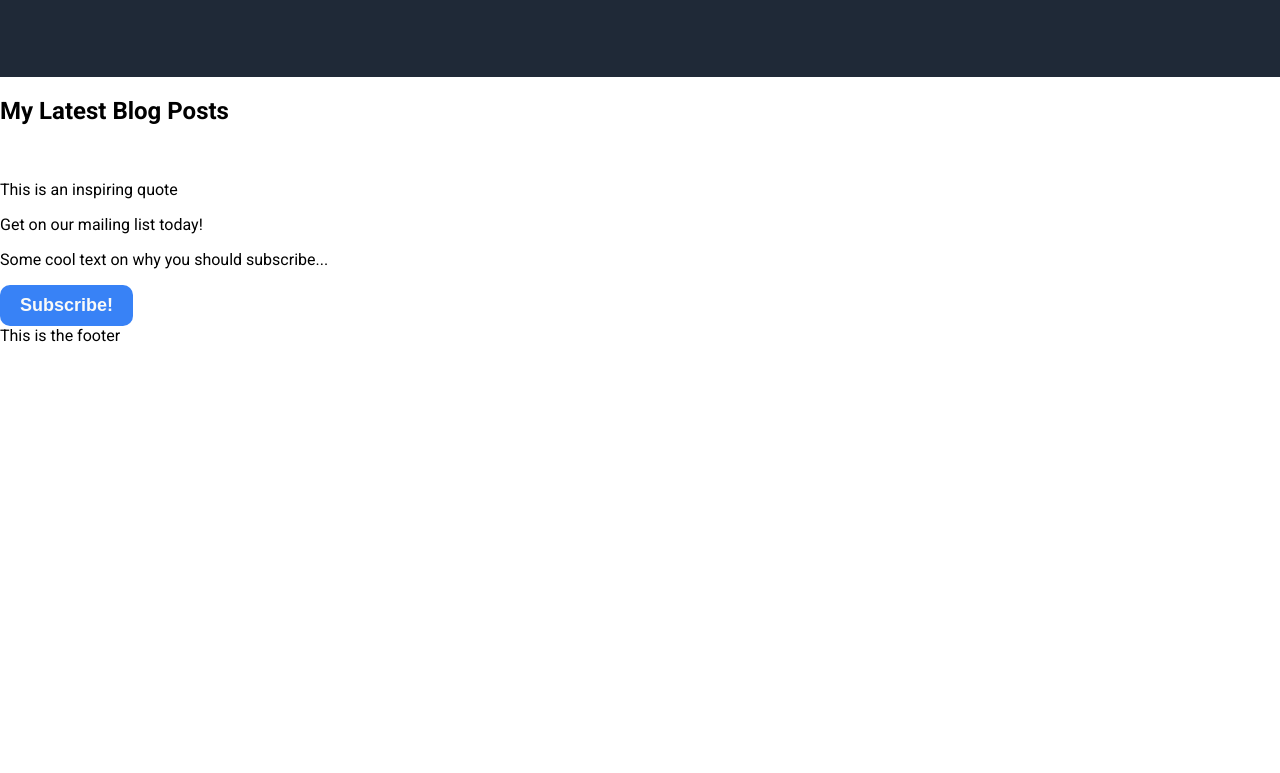
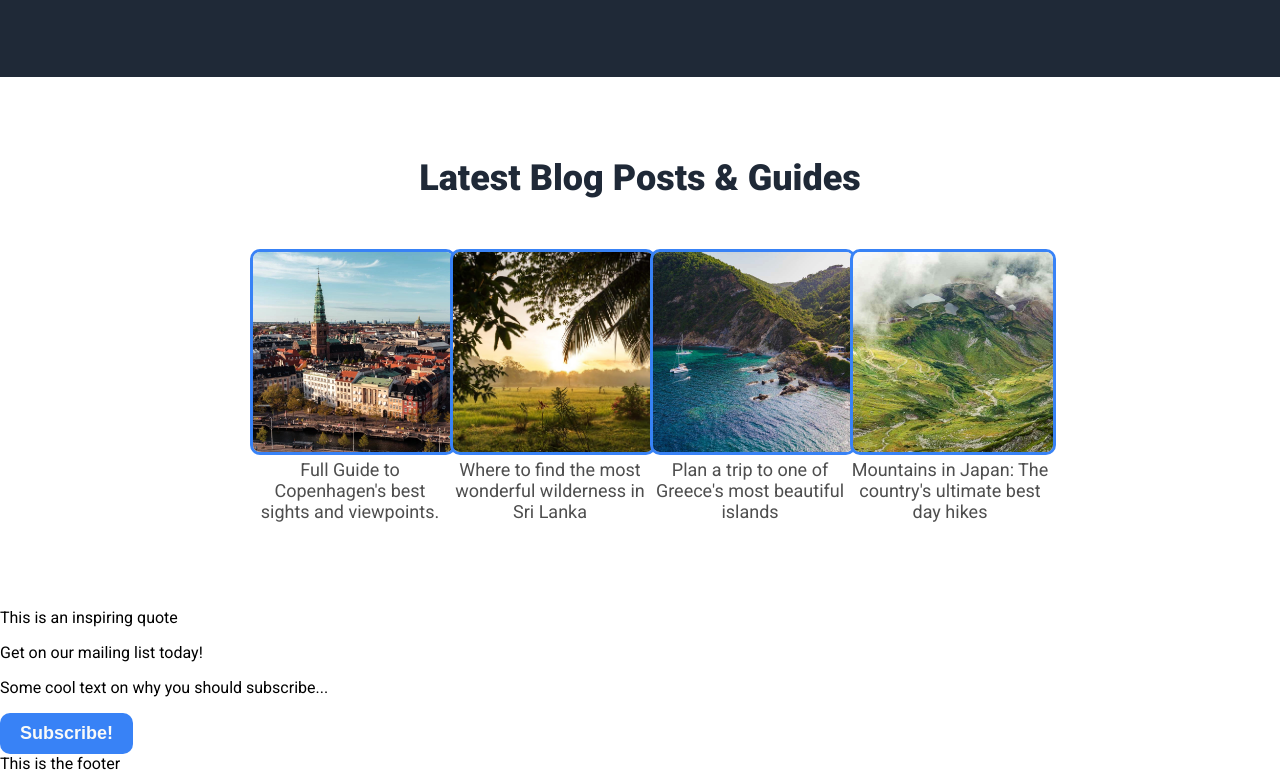
Before and after one commit to mCecilie/odin-landing-page, a plain HTML site: page index.html in a window 1280 px wide. Shown: the part 626-1399 px from the top of the page. Before the commit the page ends 971 px from the top, so only its background shows below. Drawn offline with Linux system fonts and the light colour scheme.

Commit message:
Add CSS information/latest blogs section nr. 2 Creating a space, styling the title, creating a container around the 4 images with text, and making flex items out of them so they are styled into 4 images with text - equal in spacing and design.

```diff
--- a/index.html
+++ b/index.html
@@ -11,14 +11,15 @@
 </head>
 <body>
 
+
     <div class="hero">
         <header>
             <p class="title">My Travel Blog</p>
             <nav>
                 <ul>
-                   <li><a href=>Header Link</a></li>
-                   <li><a href=>Header Link 2</a></li>
-                   <li><a href=>Header Link 3</a></li>
+                   <li><a href=>Destinations</a></li>
+                   <li><a href=>Planning</a></li>
+                   <li><a href=>Guides</a></li>
                 </ul>
             </nav>
         </header>
@@ -34,13 +35,32 @@
         </div>
     </div>
 
+
     <div class="latest-blog-posts">
-        <h2>My Latest Blog Posts</h2>
-        <img src="">
-        <img src="">
-        <img src="">
-        <img src="">
+        <h2>Latest Blog Posts & Guides</h2>
+
+        <div class="latest-blogs-container">
+
+        <div class="blog-content">
+           <img class="blog-image" src="./images/copenhagen.jpg" height="200">
+           <p class="caption">Full Guide to Copenhagen's best sights and viewpoints.</p>
+        </div>
+        <div class="blog-content">
+            <img class="blog-image" src="./images/sri-lanka.jpg" height="200">
+            <p class="caption">Where to find the most wonderful wilderness in Sri Lanka</p>
+         </div>
+         <div class="blog-content">
+            <img class="blog-image" src="./images/Skopelos.jpg" height="200">
+            <p class="caption">Plan a trip to one of Greece's most beautiful islands</p>
+         </div>
+         <div class="blog-content">
+            <img class="blog-image" src="./images/mountains-japan.jpg" height="200">
+            <p class="caption">Mountains in Japan: The country's ultimate best day hikes</p>
+         </div>
+
+         </div>
     </div>
+
 
     <div class="quotation">
         <p>This is an inspiring quote</p>
--- a/styles.css
+++ b/styles.css
@@ -72,3 +72,38 @@ button {
     font-size: 18px;
     font-weight: 700;
 }
+
+h2 {
+    font-size: 36px;
+    color: #1F2937;
+    font-weight: 900;
+    text-align: center;
+}
+
+.latest-blog-posts {
+    margin-left: 250px;
+    margin-right: 250px;
+    padding: 50px 0px;
+}
+
+.latest-blogs-container {
+    display: flex;
+    justify-content: space-between;
+    text-align: center;
+    padding: 20px 0px;
+}
+
+.blog-content {
+    width: 200px;
+}
+
+.blog-image {
+    border-radius: 10px;
+    border: 3px solid #3882F6;
+}
+
+.caption {
+    font-size: 18px;
+    color: #4e4e4e;
+    margin: 0;
+}
```
Also changed, not shown: images/Skopelos.jpg (added), images/copenhagen.jpg (added), images/mountains-japan.jpg (added), images/sri-lanka.jpg (added).
